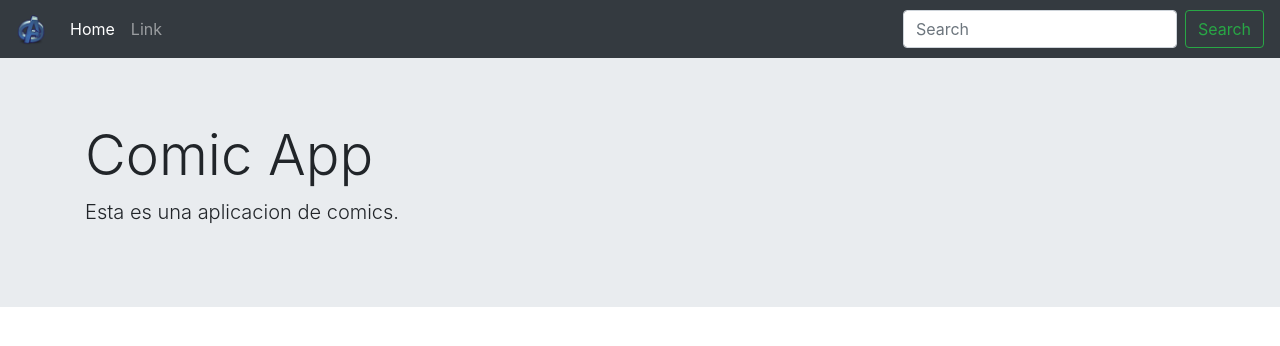
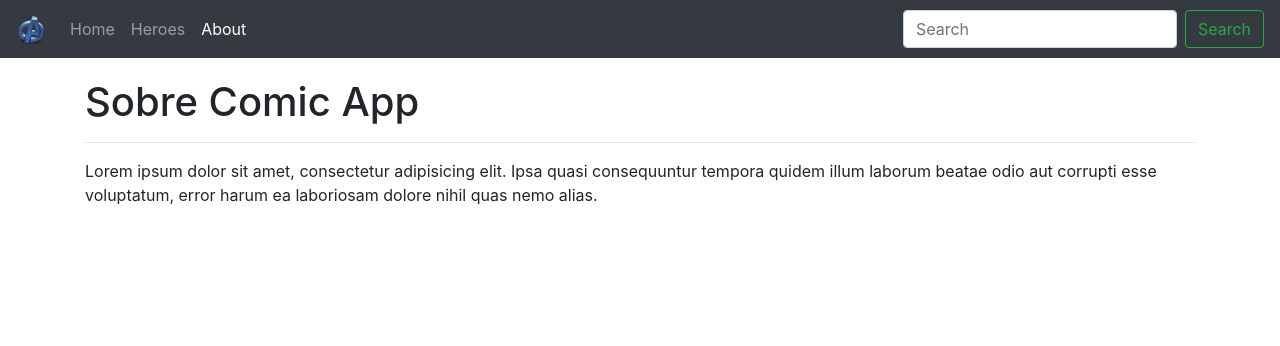
Before and after one commit to adlf-aldana/comic-app, an Angular app: page /about in a window 1280 px wide. Shown: the top 346 px of the page. Built offline with nearby package versions, Linux system fonts and the light colour scheme.

Commit message:
use routerlink, routerlinkactive and animation

```diff
--- a/src/app/app.component.html
+++ b/src/app/app.component.html
@@ -1,2 +1,4 @@
 <app-navbar></app-navbar>
-<router-outlet></router-outlet>
+<div class="container main-container">
+    <router-outlet></router-outlet>
+</div>
--- a/src/app/components/about/about.component.html
+++ b/src/app/components/about/about.component.html
@@ -1 +1,5 @@
-<p>about works!</p>
+<h1 class="animated fadeIn fast">Sobre Comic App</h1>
+<hr>
+<p class="animated fadeIn">
+    Lorem ipsum dolor sit amet, consectetur adipisicing elit. Ipsa quasi consequuntur tempora quidem illum laborum beatae odio aut corrupti esse voluptatum, error harum ea laboriosam dolore nihil quas nemo alias.
+</p>
--- a/src/app/components/home/home.component.html
+++ b/src/app/components/home/home.component.html
@@ -1,4 +1,4 @@
-<div class="jumbotron jumbotron-fluid">
+<div class="jumbotron jumbotron-fluid animated fadeIn fast">
     <div class="container">
         <h1 class="display-4">Comic App</h1>
         <p class="lead">Esta es una aplicacion de comics.</p>
--- a/src/app/components/shared/navbar/navbar.component.html
+++ b/src/app/components/shared/navbar/navbar.component.html
@@ -9,11 +9,14 @@
     <div class="collapse navbar-collapse" id="navbarSupportedContent">
         <ul class="navbar-nav mr-auto">
 
-            <li class="nav-item active">
-                <a class="nav-link" href="#">Home</a>
+            <li class="nav-item">
+                <a class="nav-link" [routerLink]="['/home']" routerLinkActive="active">Home</a>
             </li>
             <li class="nav-item">
-                <a class="nav-link" href="#">Link</a>
+                <a class="nav-link" [routerLink]="['/heroes']" routerLinkActive="active">Heroes</a>
+            </li>
+            <li class="nav-item">
+                <a class="nav-link" [routerLink]="['/about']" routerLinkActive="active">About</a>
             </li>
 
         </ul>
--- a/src/styles.css
+++ b/src/styles.css
@@ -1 +1,35 @@
 /* You can add global styles to this file, and also import other style files */
+
+.main-container {
+    margin-top: 20px;
+}
+
+
+/* ANIMACION */
+
+.animated {
+    -webkit-animation-duration: 1s;
+    animation-duration: 1s;
+    -webkit-animation-fill-mode: both;
+    animation-fill-mode: both;
+}
+
+.fast {
+    -webkit-animation-duration: 0.4s;
+    animation-duration: 0.4s;
+    -webkit-animation-fill-mode: both;
+    animation-fill-mode: both;
+}
+
+@keyframes fadeIn {
+    from {
+        opacity: 0;
+    }
+    to {
+        opacity: 1;
+    }
+}
+
+.fadeIn {
+    animation-name: fadeIn;
+}
```
Also changed, not shown: src/app/app-routing.module.ts (+6 -2 lines).
